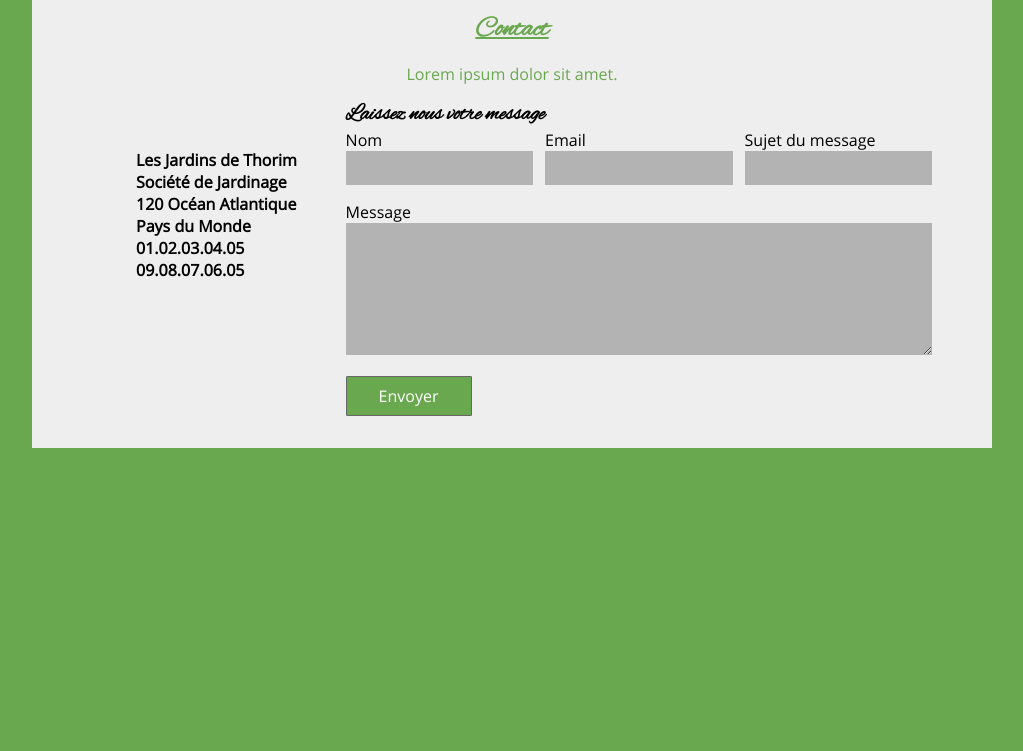
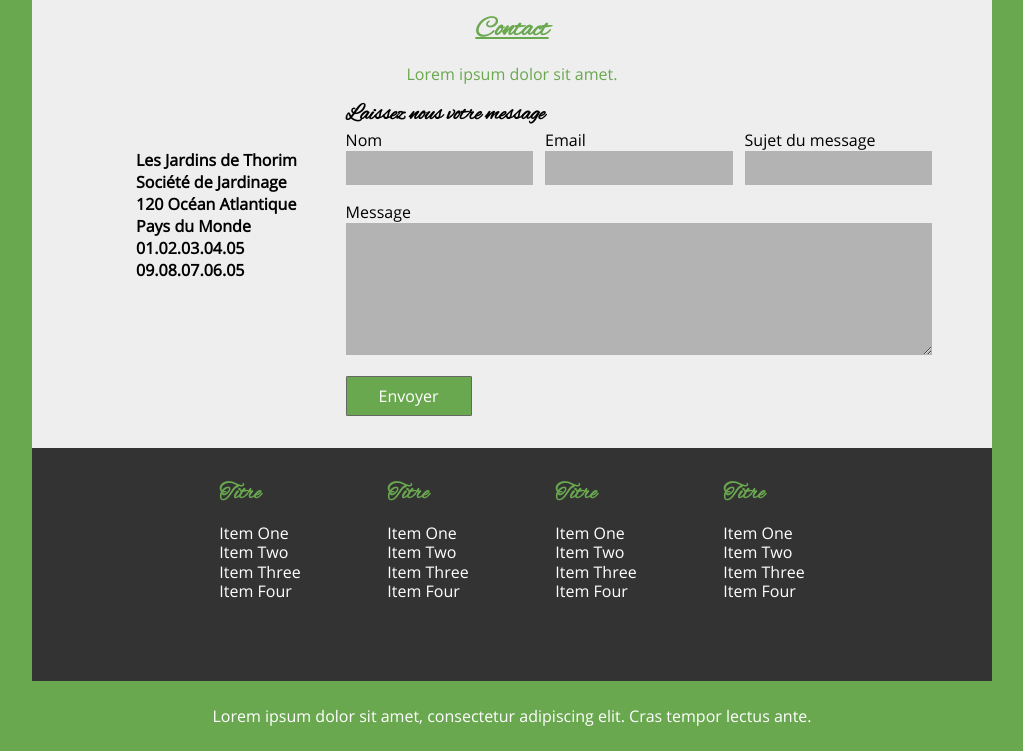
Before and after one commit to ArthurBlanc/LesJardinsDeThorim, a plain HTML site: page index.html in a window 1280 px wide. Shown: the part 2406-3157 px from the top of the page, without its empty margins (128-1151 px from the left). Before the commit the page ends 2870 px from the top, so only its background shows below. Drawn offline with Linux system fonts and the light colour scheme.

Commit message:
add footer

```diff
--- a/index.css
+++ b/index.css
@@ -444,6 +444,47 @@ Dark Gray (BG S2, BG S4 Header, BG Footer): 	#333333
   /* ==            FOOTER                 */
   /*---------------------------------------- */
 
+  .footer {
+      background: #333333;
+      display: flex;
+      justify-content: center; /* Groupe les colonnes du footer au centre */
+  }
+
+  .footer-container {
+      width: 70%; /* Largeur du conteneur principal du footer */
+      display: flex;
+      justify-content: space-around; /* Les colonnes du footer sont répartis équitablement
+      À chaque extrémité, entre le bord du conteneur et le premier/dernier élément on a la moitié de l'espace appliqué entre chaque élément */
+      margin: 2em 0 4em 0; /* Marge haut-bas du conteneur principal du footer */
+  }
+
+  .footer-column ul {
+      list-style: none; /* Retire les puces des listes des colonnes du footer */
+      padding-left: 0; /* Retire le padding gauche des listes des colonnes du footer */
+  }
+  .footer-column ul li {
+      line-height: 1.2em; /* Hauteur des lignes des listes des colonnes du footer */
+  }
+
+  .footer-column a {
+      text-decoration: none; /* Retire le soulignage des liens des listes des colonnes du footer */
+      color: #fff;
+  }
+
+  .footer-column a:hover {
+      text-decoration: underline; /* Soulignage les liens des listes des colonnes du footer en hover */
+  }
+
+  .footer-column-title {
+      color: #6AA84F;
+  }
+
+  .credit {
+      text-align: center; /* Centre horizontalement le texte des crédits */
+      color: #fff;
+      margin: 1.5em 0; /* Marge haut-bas des crédits */
+  }
+
   /* ---------------------------------------- */
   /* ==       MEDIAS QUERIES        */
   /*---------------------------------------- */
--- a/index.html
+++ b/index.html
@@ -242,8 +242,46 @@
 		  	</main>
 		  	<!-- FOOTER -->
 		    <footer id="footer" class="footer">
+		      <div class="footer-container">
+		        <div class="footer-column">
+		          <h3 class="footer-column-title">Titre</h3>
+		          	<ul>
+			          <li><a href="" class="footer-link">Item One</a></li>
+			          <li><a href="" class="footer-link">Item Two</a></li>
+			          <li><a href="" class="footer-link">Item Three</a></li>
+			          <li><a href="" class="footer-link">Item Four</a></li>
+			        </ul>
+		        </div>
+		        <div class="footer-column">
+		          <h3 class="footer-column-title">Titre</h3>
+		          	<ul>
+			          <li><a href="" class="footer-link">Item One</a></li>
+			          <li><a href="" class="footer-link">Item Two</a></li>
+			          <li><a href="" class="footer-link">Item Three</a></li>
+			          <li><a href="" class="footer-link">Item Four</a></li>
+			        </ul>
+		        </div>
+		        <div class="footer-column">
+		          <h3 class="footer-column-title">Titre</h3>
+		          	<ul>
+			          <li><a href="" class="footer-link">Item One</a></li>
+			          <li><a href="" class="footer-link">Item Two</a></li>
+			          <li><a href="" class="footer-link">Item Three</a></li>
+			          <li><a href="" class="footer-link">Item Four</a></li>
+			        </ul>
+		        </div>
+		        <div class="footer-column">
+		          <h3 class="footer-column-title">Titre</h3>
+		          	<ul>
+			          <li><a href="" class="footer-link">Item One</a></li>
+			          <li><a href="" class="footer-link">Item Two</a></li>
+			          <li><a href="" class="footer-link">Item Three</a></li>
+			          <li><a href="" class="footer-link">Item Four</a></li>
+			        </ul>
+		        </div>
+		      </div>
 		  	</footer>
-		  	<p class="credit"></p>
+		  	<p class="credit">Lorem ipsum dolor sit amet, consectetur adipiscing elit. Cras tempor lectus ante. </p>
 		</div>
 	</body>
 </html>
```
